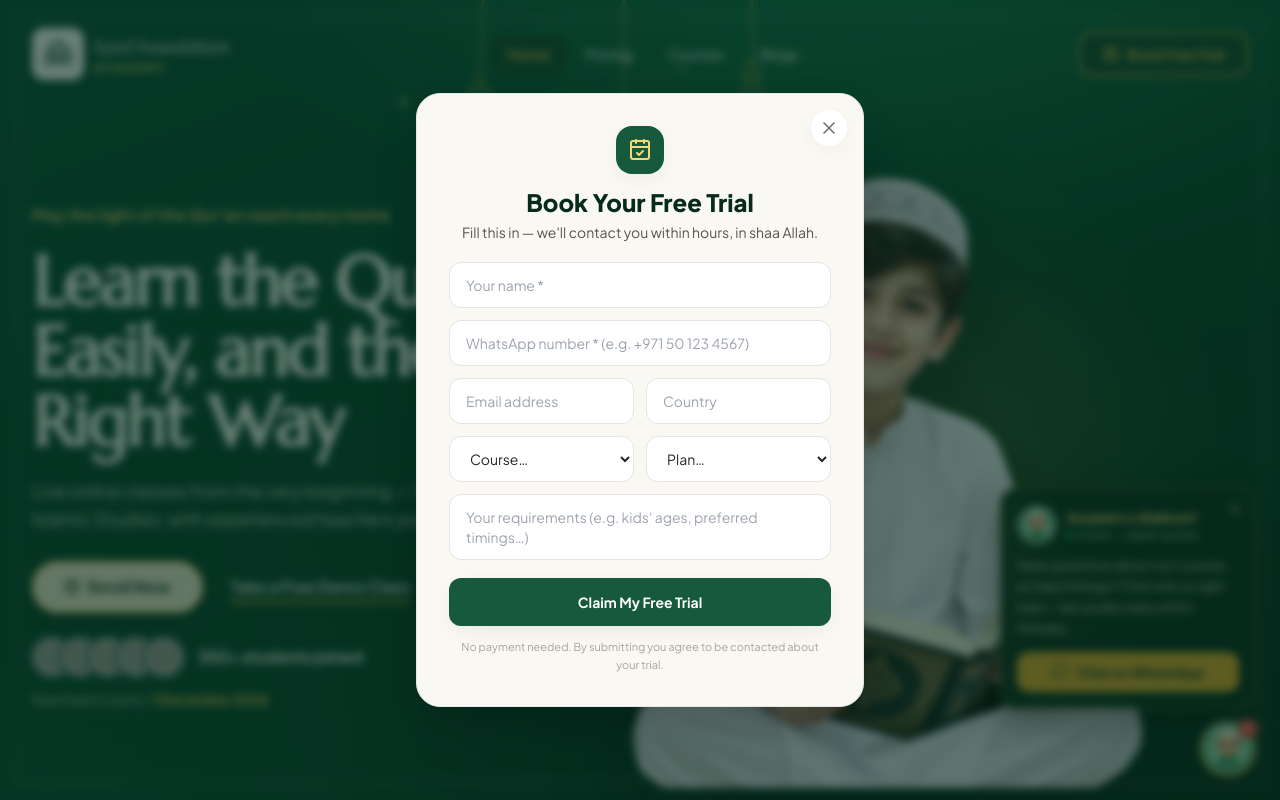
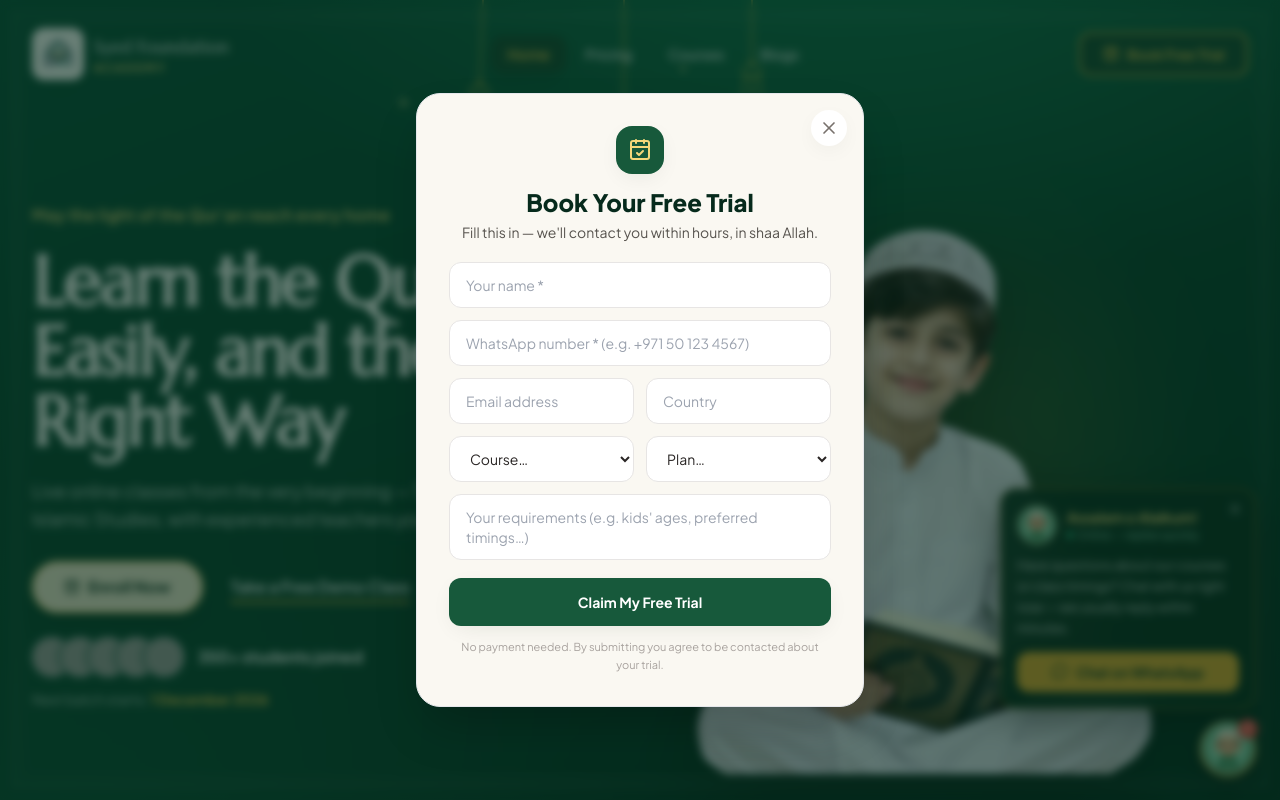
Before and after one commit to proventechnology7-cmd/Syed-Foundation-, a React (Vite) app: page / in a window 1280 px wide. Shown: the top 800 px of the page. Built offline with nearby package versions, Linux system fonts and the light colour scheme; grey boxes are pictures that could not be loaded.

Commit message:
Hero boy: raise the figure so the crossed legs end on the frame's bottom line (not sliced by the screen edge) and cap width so he never covers the paragraph text

```diff
--- a/src/pages/Home.jsx
+++ b/src/pages/Home.jsx
@@ -313,7 +313,7 @@ export default function Home() {
               alt="Young student holding the Qur'an"
               width="1024"
               height="878"
-              className="hero-anim relative z-10 max-h-[54svh] w-[84%] max-w-[430px] object-contain object-bottom drop-shadow-[0_24px_44px_rgba(0,0,0,0.45)] sm:max-w-[500px] lg:absolute lg:bottom-3 lg:right-[3%] lg:h-[84svh] lg:max-h-none lg:w-auto lg:max-w-[56vw]"
+              className="hero-anim relative z-10 max-h-[54svh] w-[84%] max-w-[430px] object-contain object-bottom drop-shadow-[0_24px_44px_rgba(0,0,0,0.45)] sm:max-w-[500px] lg:absolute lg:bottom-[26px] lg:right-[3%] lg:h-[84svh] lg:max-h-none lg:w-auto lg:max-w-[50vw]"
               style={{ "--hero-delay": "0.2s" }}
             />
           </div>
```
